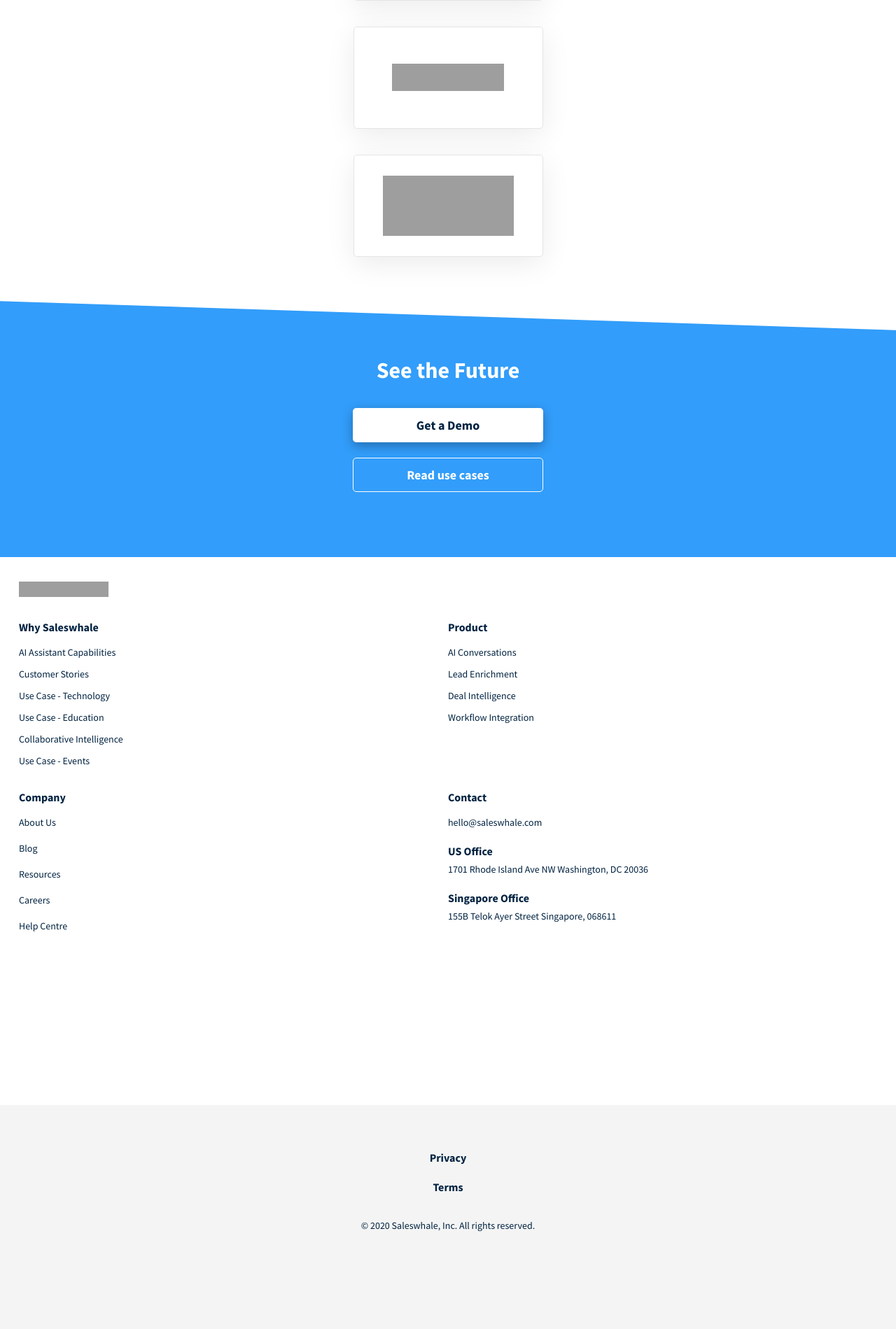
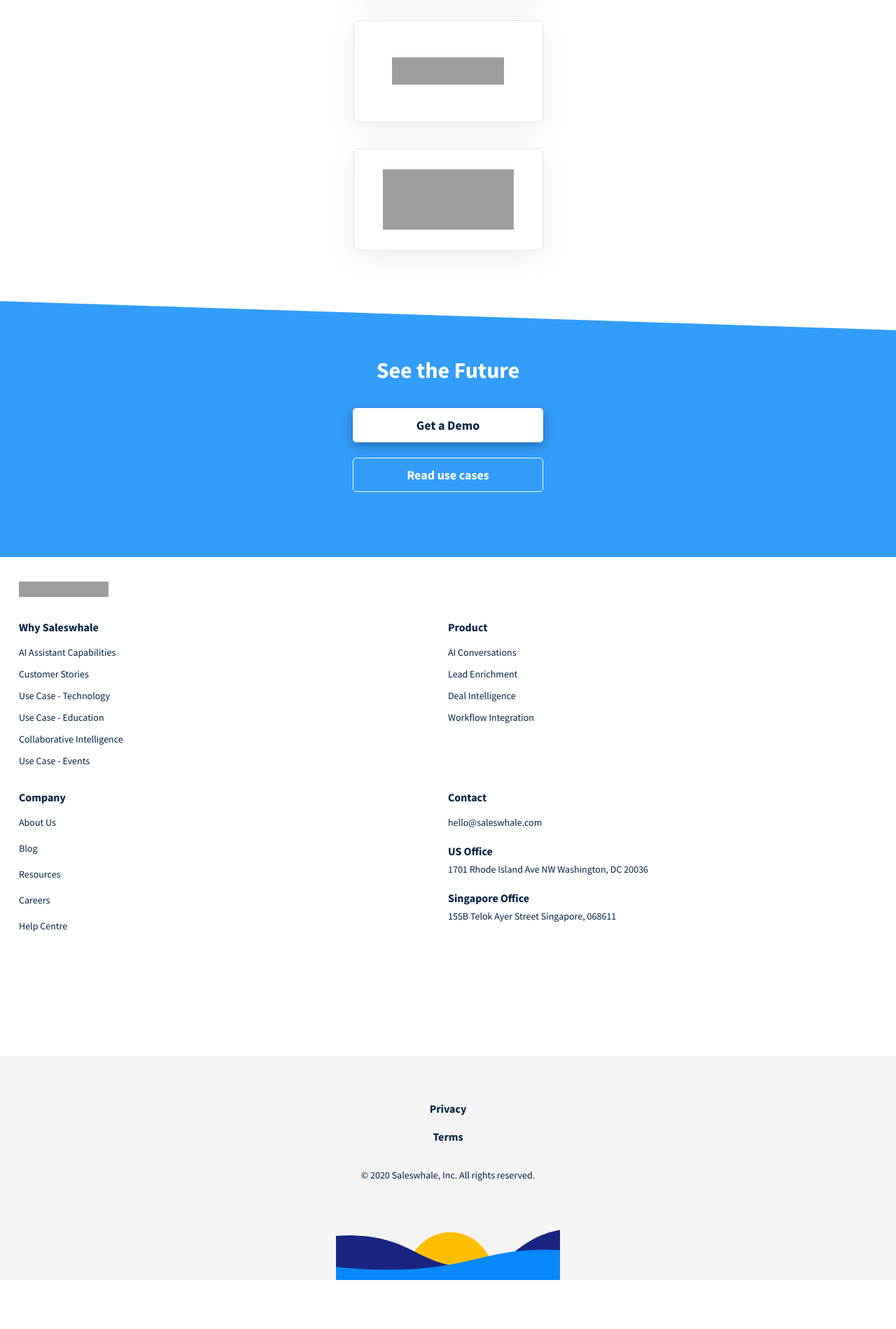
Before and after one commit to Sirenide/Saleswhale-WebTest, a PHP site: page / in a window 1280 px wide; the page is wider, and only the part inside the window is pictured. Shown: the part 3286-5185 px from the top of that part at 70% size. After the commit the page ends 5115 px from the top of that part, so only its background shows below. Run offline with PHP 8.4, Linux system fonts and the light colour scheme; grey boxes are pictures that could not be loaded.

Commit message:
Finished mobile layout

```diff
--- a/index.html
+++ b/index.html
@@ -1,5 +1,6 @@
 <!DOCTYPE html>
 <html>
+
 <head>
   <meta charset="utf-8">
   <meta name="viewport" content="width=device-width, initial-scale=1">
@@ -7,9 +8,10 @@
   <title></title>
 
   <link href="https://fonts.googleapis.com/css2?family=Source+Sans+Pro:wght@400;600;700&display=swap" rel="stylesheet">
-    <link rel="stylesheet" href="css/main.css">
+  <link rel="stylesheet" href="main.css">
 
 </head>
+
 <body>
 
   <header class="header">
@@ -43,15 +45,18 @@
 
         <div class="hero-paragraphs-wrapper flex-column">
           <p class="hero-paragraph">
-            At Saleswhale, we believe that the future of work is Collaborative Intelligence - where machines and AI help humans fulfil their highest potential by automating drudgery and producing for more effective results.
+            At Saleswhale, we believe that the future of work is Collaborative Intelligence - where machines and AI help
+            humans fulfil their highest potential by automating drudgery and producing for more effective results.
           </p>
 
           <p class="hero-paragraph">
-            AI assistants help to automate repetitive and mundane tasks so that us humans focus on creative, high-impact work that creates value and inspires. The result? Happier and more productive teams doing meaningful work.
+            AI assistants help to automate repetitive and mundane tasks so that us humans focus on creative, high-impact
+            work that creates value and inspires. The result? Happier and more productive teams doing meaningful work.
           </p>
 
           <p class="hero-paragraph">
-            Our mission is to put an AI assistant in every company that could greatly benefit from it, and we're starting off strong addressing this need in marketing and sales teams all across the world.
+            Our mission is to put an AI assistant in every company that could greatly benefit from it, and we're
+            starting off strong addressing this need in marketing and sales teams all across the world.
           </p>
 
           <p class="hero-paragraph">
@@ -65,22 +70,26 @@
 
     <section class="culture flex-column">
       <h2 class="culture-title">Our Culture</h2>
-      <p class="culture-content">At Saleswhale, we encourage everyone to grow and innovate, while having fun in the process.</p>
+      <p class="culture-content">At Saleswhale, we encourage everyone to grow and innovate, while having fun in the
+        process.</p>
       <ul class="flex-column">
         <li class="culture-item">
           <img class="culture-image" src="assets/you_glasses 4.png" alt="Mari actually best girl sorry">
           <p class="culture-head">Building for the future</p>
-          <p class="culture-content">We always challenge the status quo and work hard innovating on a product that not only works, but changes the game for our users.</p>
+          <p class="culture-content">We always challenge the status quo and work hard innovating on a product that not
+            only works, but changes the game for our users.</p>
         </li>
         <li class="culture-item">
           <img class="culture-image" src="assets/you_glasses 4.png" alt="Mari actually best girl sorry">
           <p class="culture-head">Promoting trust & transperancy</p>
-          <p class="culture-content">We remain completely open, honest and transparent with everyone. This has allowed us to build strong relationships with each other.</p>
+          <p class="culture-content">We remain completely open, honest and transparent with everyone. This has allowed
+            us to build strong relationships with each other.</p>
         </li>
         <li class="culture-item">
           <img class="culture-image" src="assets/you_glasses 4.png" alt="Mari actually best girl sorry">
           <p class="culture-head">Achieving our very best</p>
-          <p class="culture-content">We believe the success of the company lies within our employees and we constantly challenge each other to learn and level up.</p>
+          <p class="culture-content">We believe the success of the company lies within our employees and we constantly
+            challenge each other to learn and level up.</p>
         </li>
         <li class="culture-item">
           <p class="culture-content">
@@ -279,8 +288,7 @@
   </main>
 
   <!-- FOOTER -->
-  <footer>
-    <section class="bottom flex-column">
+  <footer class="bottom bg-bottom-m flex-column">
     <ul class="social">
       <li class="social-icon-li">
         <a href="#"><img class="social-icon-m mobile" src="assets/twitter.svg"></a>
@@ -300,10 +308,8 @@
 
     <p class="copyright">© 2020 Saleswhale, Inc. All rights reserved.</p>
 
-      <!-- <img class="waves flex-column mobile" src="assets/footerm.png"> -->
-    </section>
-
   </footer>
 
 </body>
+
 </html>
--- a/css/main.css
+++ b/main.css
@@ -258,6 +258,10 @@
 	text-align: center;
 }
 
+.card:last-of-type {
+	margin: 0 0 55px;
+}
+
 .card-title {
 	font-weight: 700;
 	font-size: 26px;
@@ -495,9 +499,14 @@
 	width: 100%;
 	margin: 70px 0 0;
 	align-items: center;
-
 }
 
+.bg-bottom-m {
+	background-image: url(assets/footerm.svg);
+	background-position: bottom;
+	background-repeat: no-repeat;
+	margin: 0;
+}
 
 .social {
 	display: flex;
@@ -530,7 +539,7 @@
 	font-weight: 700;
 	font-size: 16px;
 	line-height: 32px;
-  margin: 0 0 10px;
+	margin: 0 0 8px;
 }
 
 .terms-link:last-of-type {
```
Also changed, not shown: assets/footerm.svg (added). Lines whose indentation alone changed are shown as unchanged.
